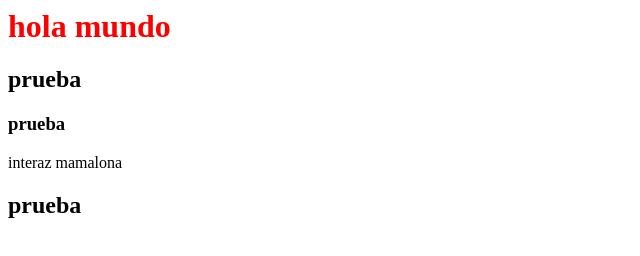
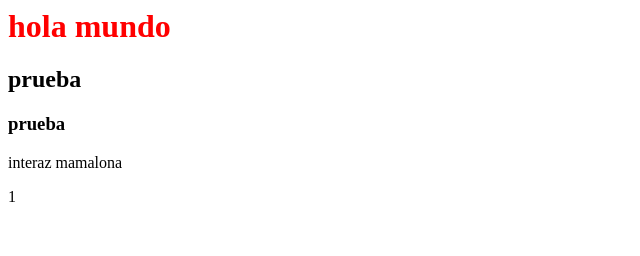
Before and after one commit to TM1D/KBRAI, an Electron app: page index.html in a window 800 px wide. Shown: the whole page, without its empty margins (0-640 px from the left). Drawn offline with Linux system fonts and the light colour scheme.

Commit message:
prueba commit electron

```diff
--- a/index.html
+++ b/index.html
@@ -8,4 +8,4 @@
 
 <p> interaz mamalona</p>
 
-<h2> prueba</h2>
+<p> 1</p>
```
